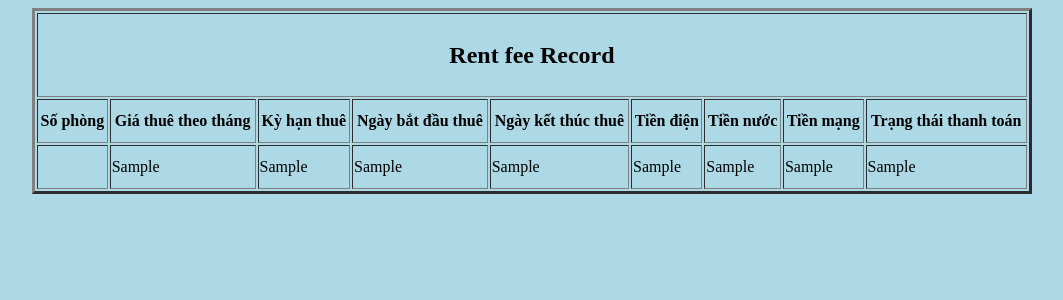
After one commit to thailam123/Dormitory-Management-System-Lam, a PHP site: page /rent/DispRent.php in a window 1280 px wide. The commit adds this page. Shown: the top 300 px of the page, without its empty margins (108-1171 px from the left). Run offline with PHP 8.4, Linux system fonts and the light colour scheme; tables that the repository leaves empty or names only in its code hold one stand-in row (values such as "Sample post"); data that the repository does not hold is empty.

Commit message:
add rent fee record, only fetch data from database

```diff
--- /dev/null
+++ b/rent/DispRent.php
@@ -0,0 +1,56 @@
+<!DOCTYPE html>
+<html lang="en">
+
+<head>
+    <meta charset="UTF-8">
+    <meta name="viewport" content="width=device-width, initial-scale=1.0">
+    <title>Document</title>
+</head>
+
+<body bgcolor="lightblue">
+    <table align="center" class="table2" border="3px solid black" style="width:1000px; line-height:40px;">
+        <tr>
+            <th colspan="9">
+                <h2>Rent fee Record</h2>
+            </th>
+        </tr>
+
+        <th> Số phòng </th>
+        <th> Giá thuê theo tháng </th>
+        <th> Kỳ hạn thuê </th>
+        <th> Ngày bắt đầu thuê </th>
+        <th> Ngày kết thúc thuê </th>
+        <th> Tiền điện </th>
+        <th> Tiền nước </th>
+        <th> Tiền mạng</th>
+        <th> Trạng thái thanh toán</th>
+
+        </tr>
+        <?php
+        include 'connection.php';
+        $sql = "select * from rent_fee ";
+        $query = mysqli_query($conn, $sql);
+        while ($row1 = mysqli_fetch_array($query)) {
+            ?>
+            <tr>
+
+                <td class="tdr"><?php echo $row1['Room_Number']; ?></td>
+                <td class="tdr"><?php echo $row1['gia_thue_theo_thang']; ?></td>
+                <td class="tdr"><?php echo $row1['ky_han_thue']; ?></td>
+                <td class="tdr"><?php echo $row1['ngay_bat_dau_thue']; ?></td>
+                <td class="tdr"><?php echo $row1['ngay_ket_thuc_thue']; ?></td>
+                <td class="tdr"><?php echo $row1['tien_dien']; ?></td>
+                <td class="tdr"><?php echo $row1['tien_nuoc']; ?></td>
+                <td class="tdr"><?php echo $row1['tien_mang']; ?></td>
+                <td class="tdr"><?php echo $row1['trang_thai_thanh_toan']; ?></td>
+
+
+            </tr>
+            <?php
+        }
+        ?>
+    </table>
+
+</body>
+
+</html>
--- /dev/null
+++ b/rent/connection.php
@@ -0,0 +1,7 @@
+<?php
+$sname = "localhost";
+$uname = "root";
+$password = "";
+mysqli_connect('localhost','root','');
+$conn =  mysqli_connect($sname, $uname, $password, 'DMS');
+?>
```
Also changed, not shown: Student/DispStudent.php (+31 -22 lines).
